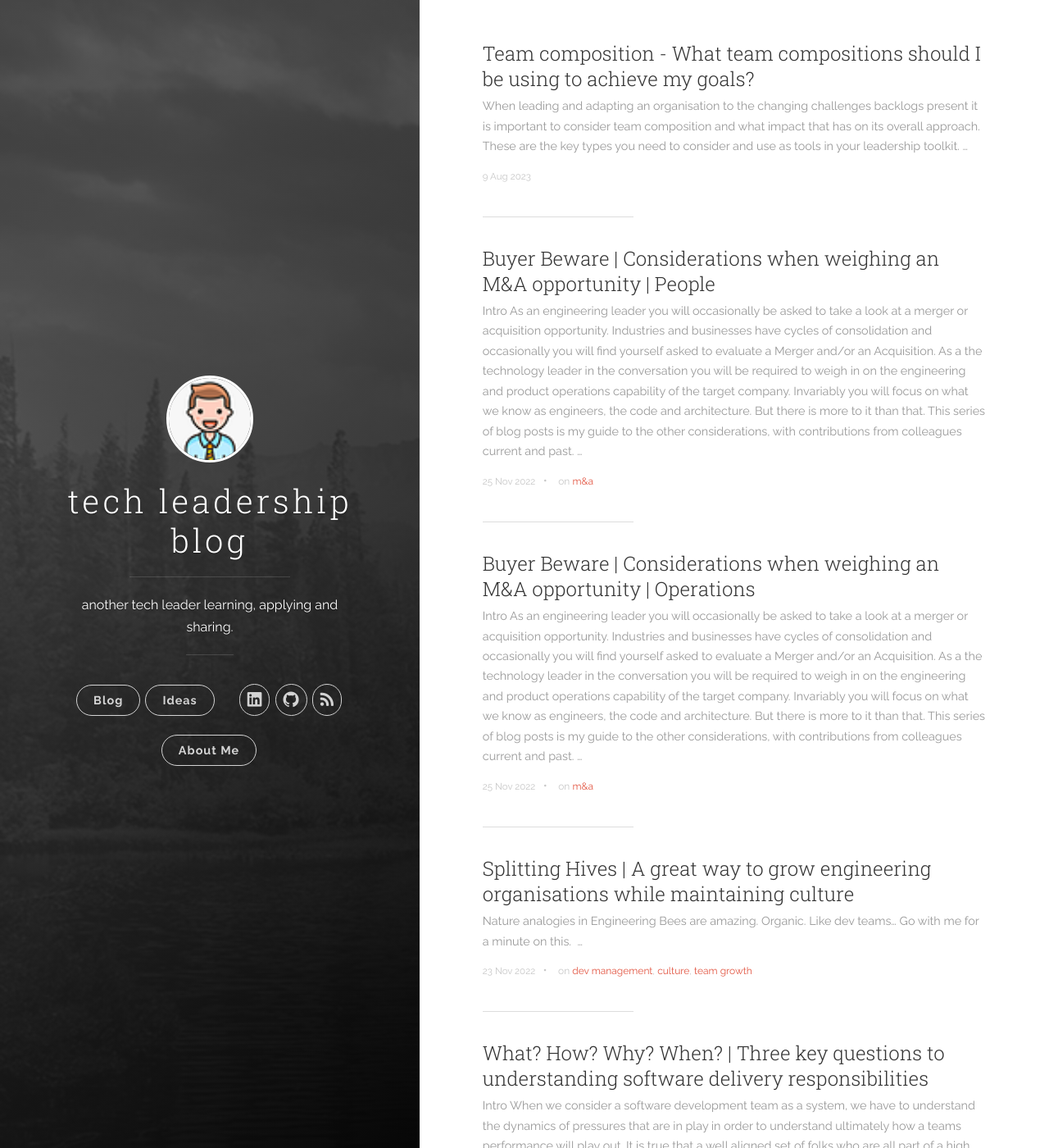
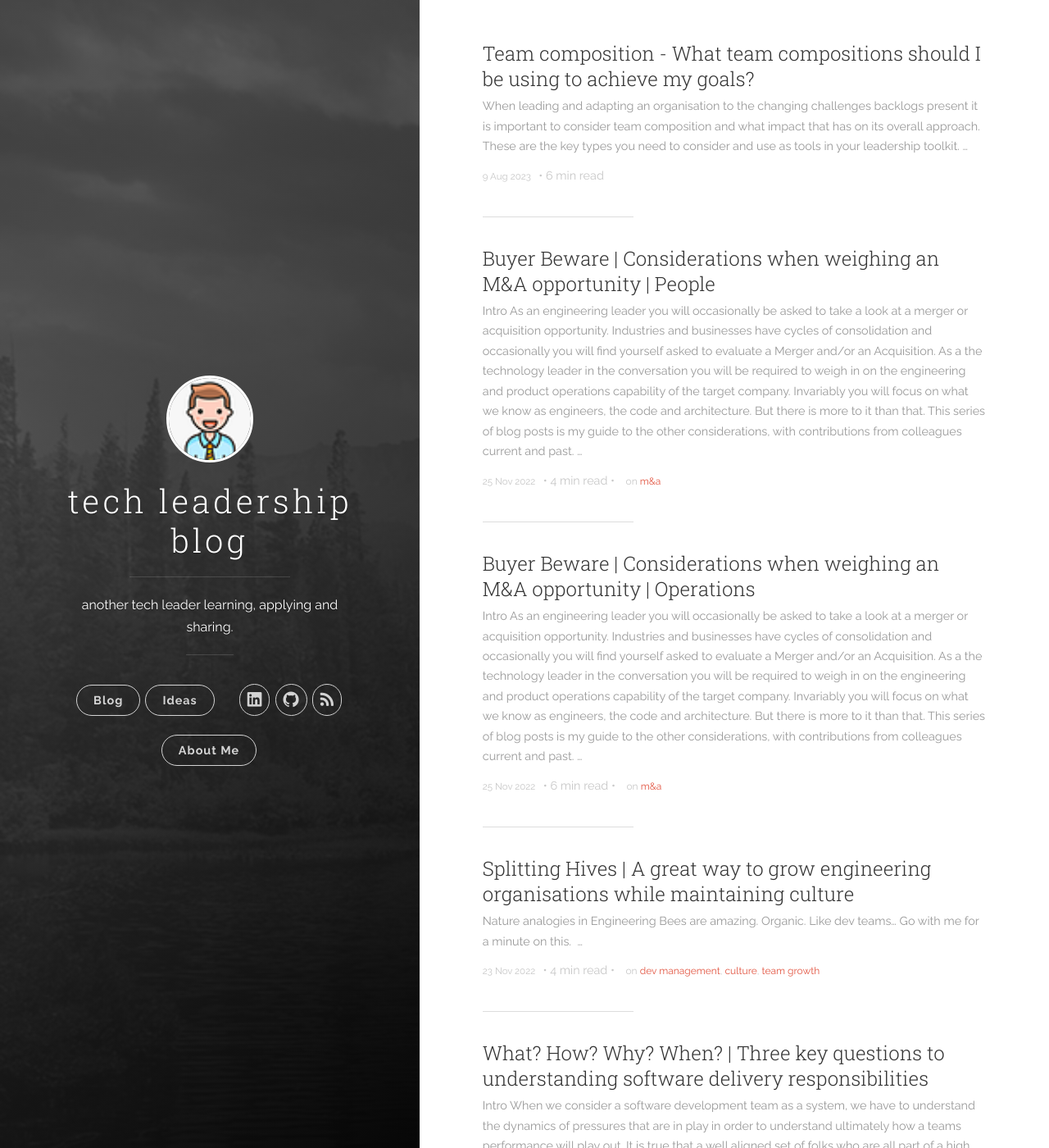
Before and after one commit to nomadicj/nomadicj.github.io, a Jekyll site: the page built from index.html, in a window 1280 px wide and 1400 px high. Shown: the whole window at 82% size. Built offline with Jekyll 4.4.1, drawn with Linux system fonts in a browser that asks for light colours; the list of posts is cut into pages by our own code.

Commit message:
Add reading time estimates to posts

```diff
--- a/_layouts/post.html
+++ b/_layouts/post.html
@@ -5,6 +5,12 @@ layout: default
   <header class="post-header">
     <div class="post-meta">
       <time datetime="{{ page.date | date: "%Y-%m-%d %H:%M" }}" class="post-meta__date date">{{ page.date | date: "%-d %b %Y" }}</time>
+      {% assign words = content | strip_html | number_of_words %}
+      {% if words < 360 %}
+      &#8226; <span class="post-meta__reading-time">1 min read</span>
+      {% else %}
+      &#8226; <span class="post-meta__reading-time">{{ words | divided_by: 180 }} min read</span>
+      {% endif %}
       {% if page.tags.size > 0 %}
       &#8226; <span class="post-meta__tags">on {% for tag in page.tags %}<a href="{{ site.baseurl }}/tags/#{{ tag }}">{{ tag }}</a>{% if forloop.last == false %}, {% endif %}{% endfor %}</span>
       {% endif %}
--- a/index.html
+++ b/index.html
@@ -11,6 +11,12 @@ layout: default
         <p class="excerpt">{{ post.excerpt | strip_html }}&hellip;</p>
         <div class="post-list__meta">
             <time datetime="{{ post.date | date: "%Y-%m-%d %H:%M" }}" class="post-list__meta--date date">{{ post.date | date: "%-d %b %Y" }}</time>
+            {% assign words = post.content | strip_html | number_of_words %}
+            {% if words < 360 %}
+            &#8226; <span class="post-meta__reading-time">1 min read</span>
+            {% else %}
+            &#8226; <span class="post-meta__reading-time">{{ words | divided_by: 180 }} min read</span>
+            {% endif %}
             {% if post.tags.size > 0 %}
             &#8226; <span class="post-meta__tags">on {% for tag in post.tags %}<a href="{{ site.baseurl }}/tags/#{{ tag }}">{{ tag }}</a>{% if forloop.last == false %}, {% endif %}{% endfor %}</span>
             {% endif %}
```
